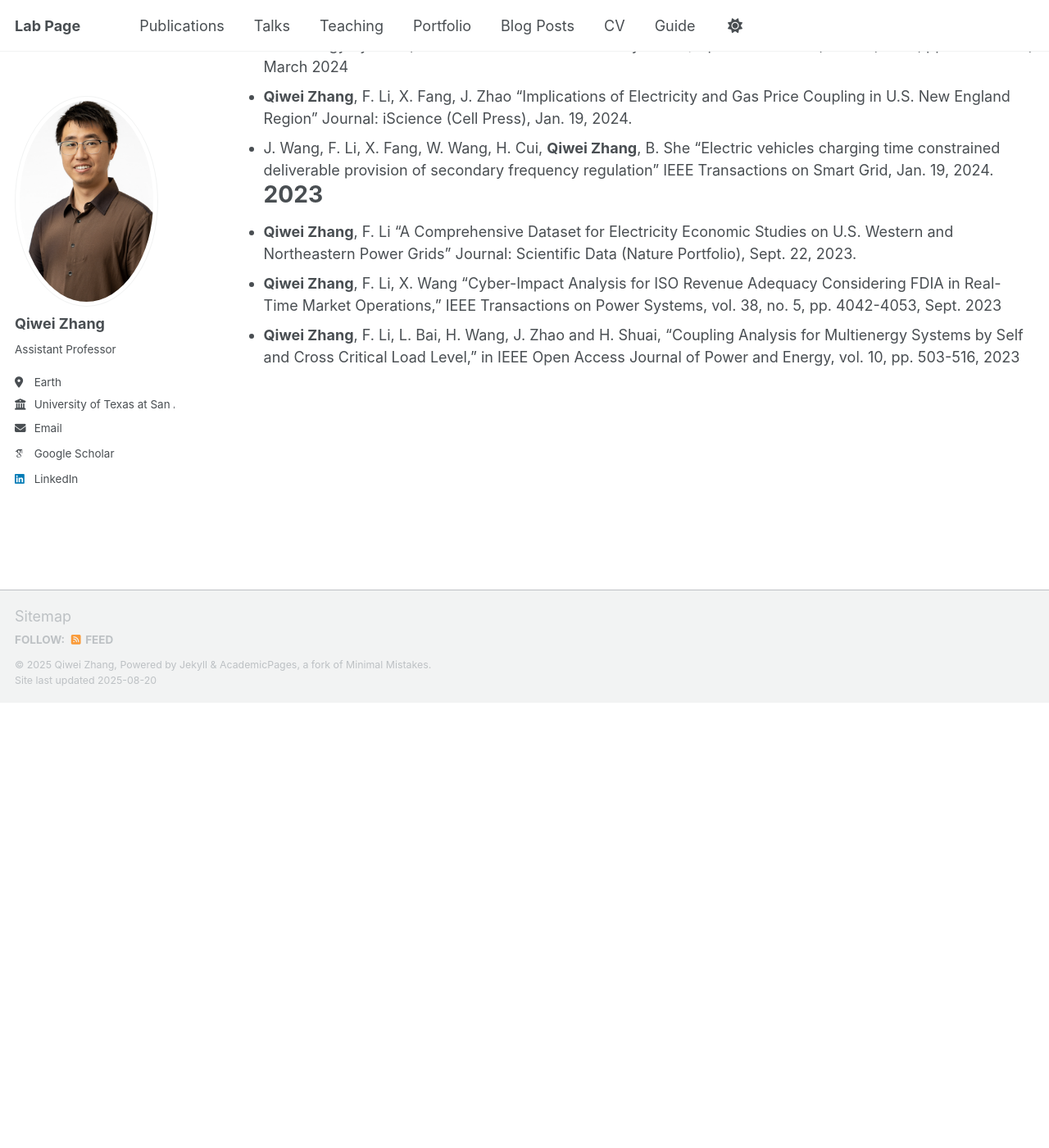
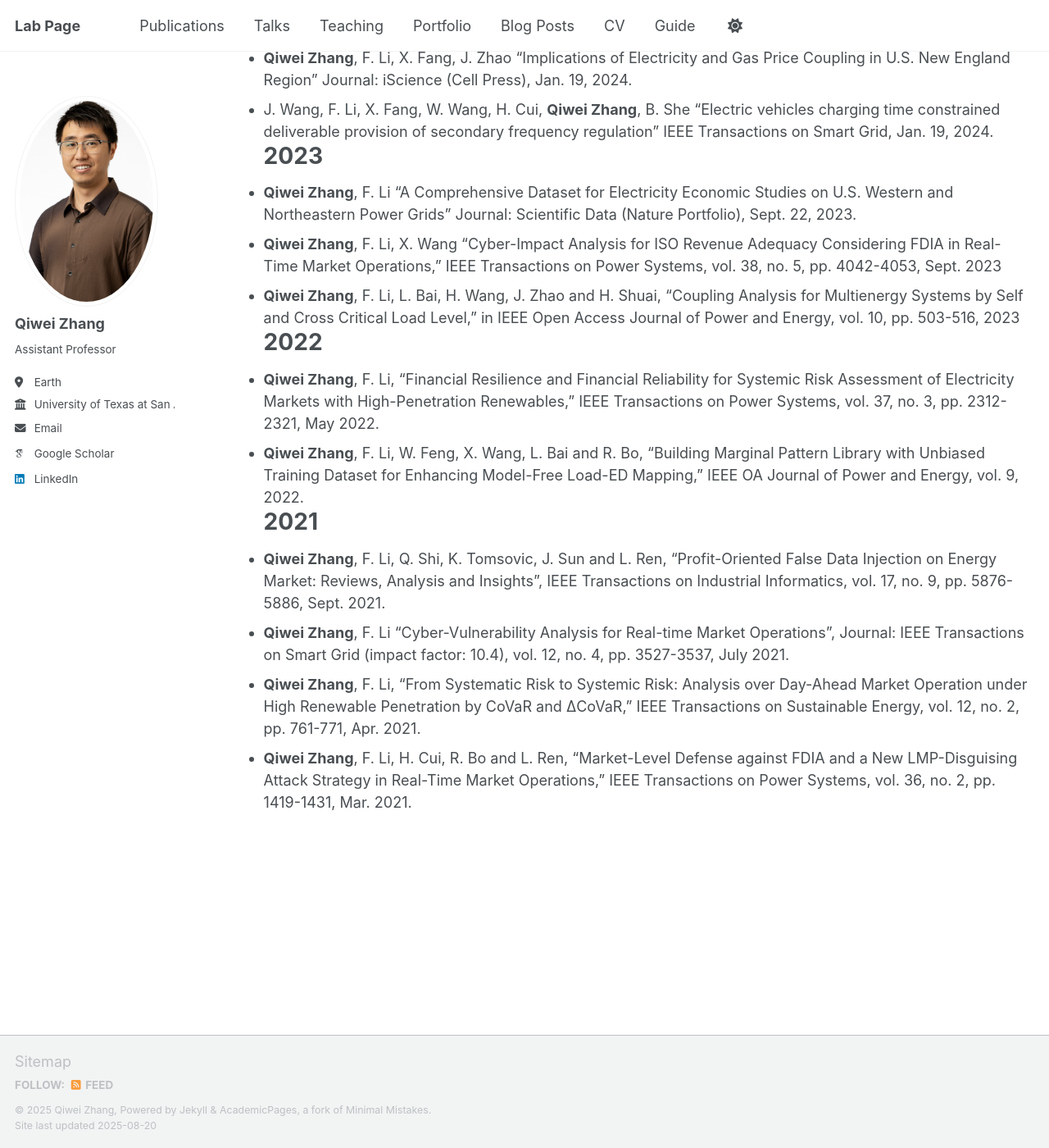
Before and after one commit to qzhang41/qzhang41.github.io, a Jekyll site: the page built from _pages/Publications.md, in a window 1280 px wide and 1400 px high, scrolled down 592 px. Shown: the whole window at 82% size. Built offline with Jekyll 4.4.1, drawn with Linux system fonts in a browser that asks for light colours; some web fonts are replaced; a script that is not in the unit is left out; before the commit the page ends 1449 px from its top, so only the background shows below that; some of the changed text lies outside the part shown.

Commit message:
Update Publications.md

```diff
--- a/_pages/Publications.md
+++ b/_pages/Publications.md
@@ -21,3 +20,11 @@ author_profile: true
 * **Qiwei Zhang**, F. Li “A Comprehensive Dataset for Electricity Economic Studies on U.S. Western and Northeastern Power Grids” Journal:  Scientific Data (Nature Portfolio), Sept. 22, 2023.
 * **Qiwei Zhang**, F. Li, X. Wang "Cyber-Impact Analysis for ISO Revenue Adequacy Considering FDIA in Real-Time Market Operations," IEEE Transactions on Power Systems, vol. 38, no. 5, pp. 4042-4053, Sept. 2023
 * **Qiwei Zhang**, F. Li, L. Bai, H. Wang, J. Zhao and H. Shuai, "Coupling Analysis for Multienergy Systems by Self and Cross Critical Load Level," in IEEE Open Access Journal of Power and Energy, vol. 10, pp. 503-516, 2023
+# 2022
+* **Qiwei Zhang**, F. Li, "Financial Resilience and Financial Reliability for Systemic Risk Assessment of Electricity Markets with High-Penetration Renewables," IEEE Transactions on Power Systems, vol. 37, no. 3, pp. 2312-2321, May 2022.
+* **Qiwei Zhang**, F. Li, W. Feng, X. Wang, L. Bai and R. Bo, “Building Marginal Pattern Library with Unbiased Training Dataset for Enhancing Model-Free Load-ED Mapping,” IEEE OA Journal of Power and Energy, vol. 9, 2022.
+# 2021
+* **Qiwei Zhang**, F. Li, Q. Shi, K. Tomsovic, J. Sun and L. Ren, "Profit-Oriented False Data Injection on Energy Market: Reviews, Analysis and Insights", IEEE Transactions on Industrial Informatics, vol. 17, no. 9, pp. 5876-5886, Sept. 2021.
+* **Qiwei Zhang**, F. Li "Cyber-Vulnerability Analysis for Real-time Market Operations", Journal: IEEE Transactions on Smart Grid (impact factor: 10.4), vol. 12, no. 4, pp. 3527-3537, July 2021.
+* **Qiwei Zhang**, F. Li, “From Systematic Risk to Systemic Risk: Analysis over Day-Ahead Market Operation under High Renewable Penetration by CoVaR and ΔCoVaR,” IEEE Transactions on Sustainable Energy, vol. 12, no. 2, pp. 761-771, Apr. 2021.
+* **Qiwei Zhang**, F. Li, H. Cui, R. Bo and L. Ren, "Market-Level Defense against FDIA and a New LMP-Disguising Attack Strategy in Real-Time Market Operations," IEEE Transactions on Power Systems, vol. 36, no. 2, pp. 1419-1431, Mar. 2021.
```
Also changed, not shown: other parts of _pages/Publications.md (+0 -1 lines).
